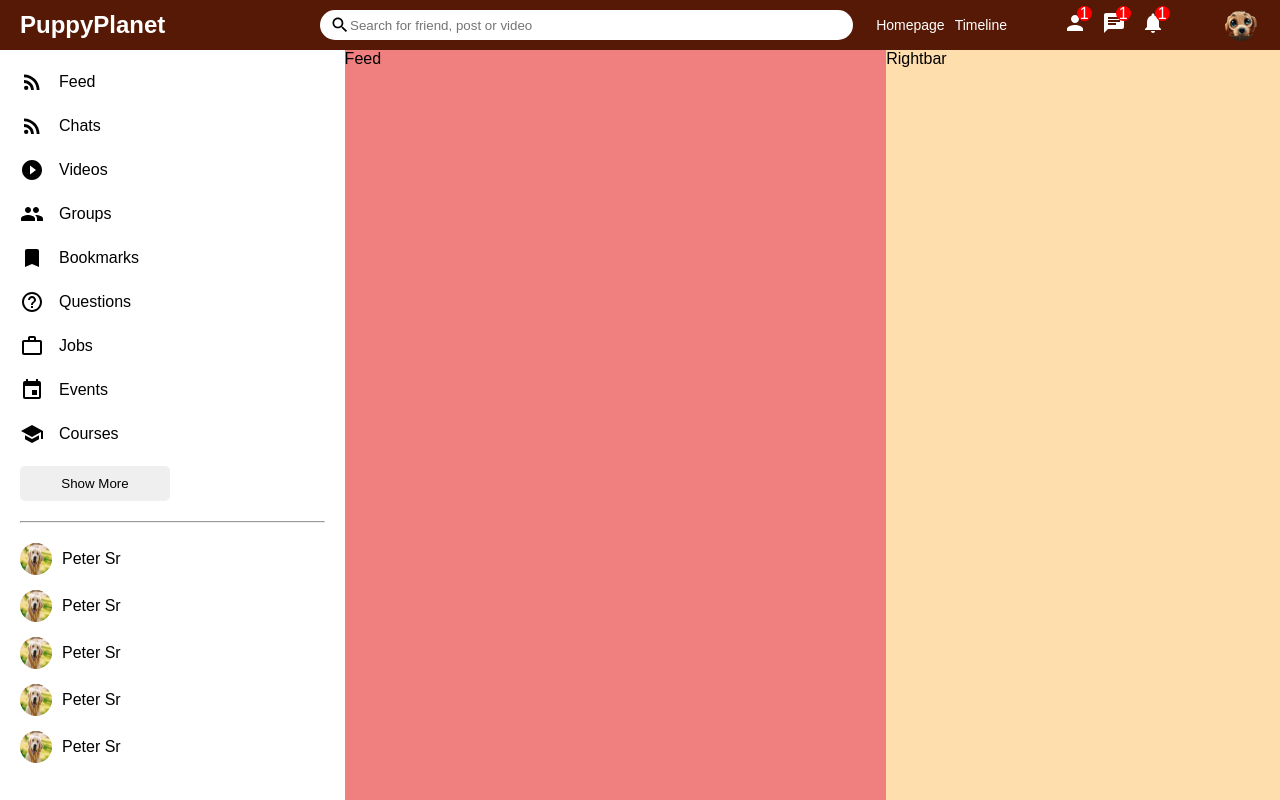
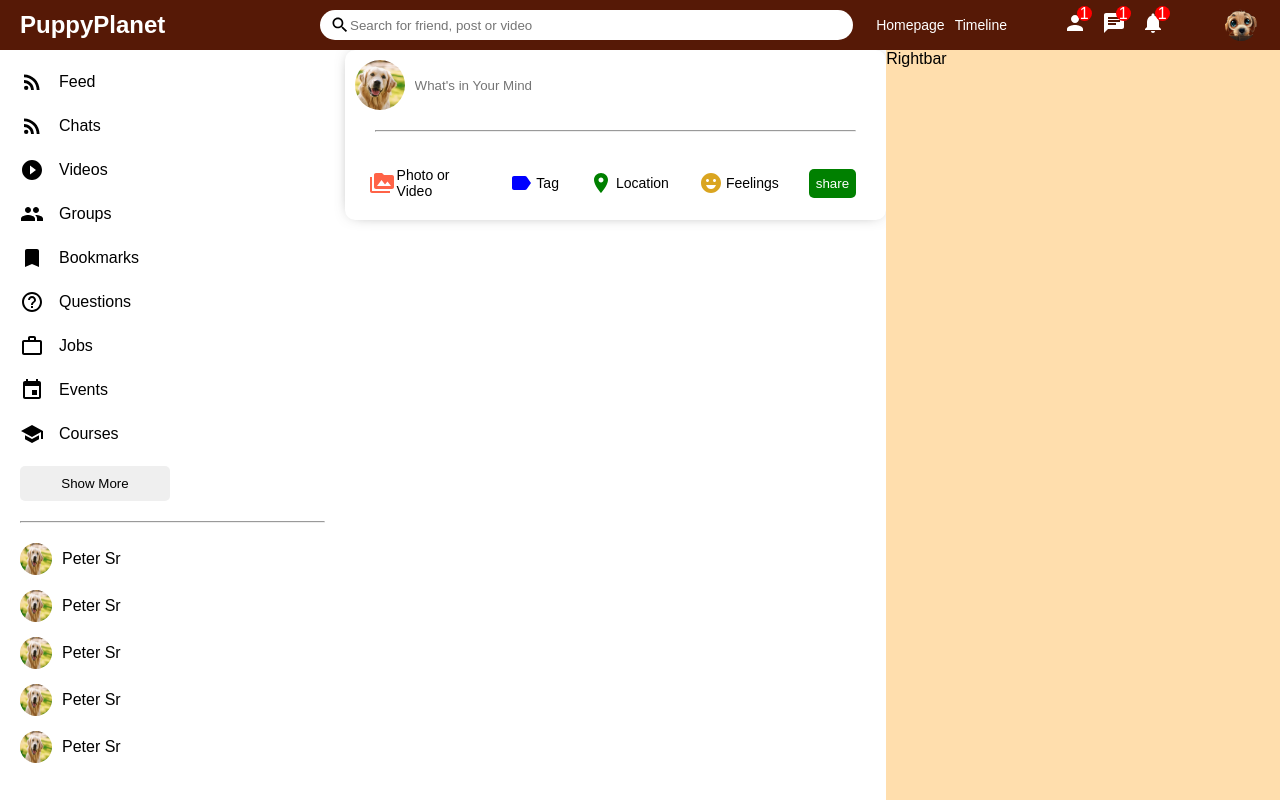
Before and after one commit to mrinal365/PuppyPlanet, a React (Create React App) app: page / in a window 1280 px wide. Built offline with nearby package versions, Linux system fonts and the light colour scheme.

Commit message:
share component

```diff
--- a/src/components/feed/Feed.jsx
+++ b/src/components/feed/Feed.jsx
@@ -1,4 +1,5 @@
 import React from 'react';
+import Share from '../share/Share';
 
 
 //Import Styles Below
@@ -7,7 +8,9 @@ import './feed.css'
 export default function Feed(){
     return(
         <div className='feed'>
-            Feed
+            <div className="feedWrapper">
+                <Share/>
+            </div>
         </div>
     )
 }
--- a/src/components/feed/feed.css
+++ b/src/components/feed/feed.css
@@ -1,5 +1,5 @@
 .feed{
     flex: 5.5;
     height:calc(100vh - 50px);
-    background-color: lightcoral;
+    /* background-color: lightcoral; */
 }
--- /dev/null
+++ b/src/components/share/Share.jsx
@@ -0,0 +1,50 @@
+import React from 'react';
+
+//Import Material Components
+import { PermMedia ,Label,Room,EmojiEmotions} from '@material-ui/icons'
+
+//Import Stylessheet below
+import './share.css';
+
+
+export default function Share() {
+    return (
+        <div className="share">
+            <div className='shareWrapper'>
+                <div className="shareTop">
+                    <img
+                        src='/assets/lab1.jpg'
+                        className='shareProfileImg'
+                    />
+                    <input
+                        placeholder="What's in Your Mind"
+                        type='text'
+                        className='shareInput'
+                    />
+                </div>
+                <hr className='shareHr'/>
+                <div className="shareBottom">
+                    <div className="shareOptions">
+                        <div className="shareOption">
+                            <PermMedia htmlColor='tomato' className='shareIcon' />
+                            <span className="shareOptionText">Photo or Video</span>
+                        </div>
+                        <div className="shareOption">
+                            <Label htmlColor='blue' className='shareIcon' />
+                            <span className="shareOptionText">Tag</span>
+                        </div>
+                        <div className="shareOption">
+                            <Room htmlColor='green' className='shareIcon' />
+                            <span className="shareOptionText">Location</span>
+                        </div>
+                        <div className="shareOption">
+                            <EmojiEmotions htmlColor='goldenrod' className='shareIcon' />
+                            <span className="shareOptionText">Feelings</span>
+                        </div>
+                    </div>
+                    <button className='shareButton'>share</button>
+                </div>
+            </div>
+        </div>
+    )
+}
```
